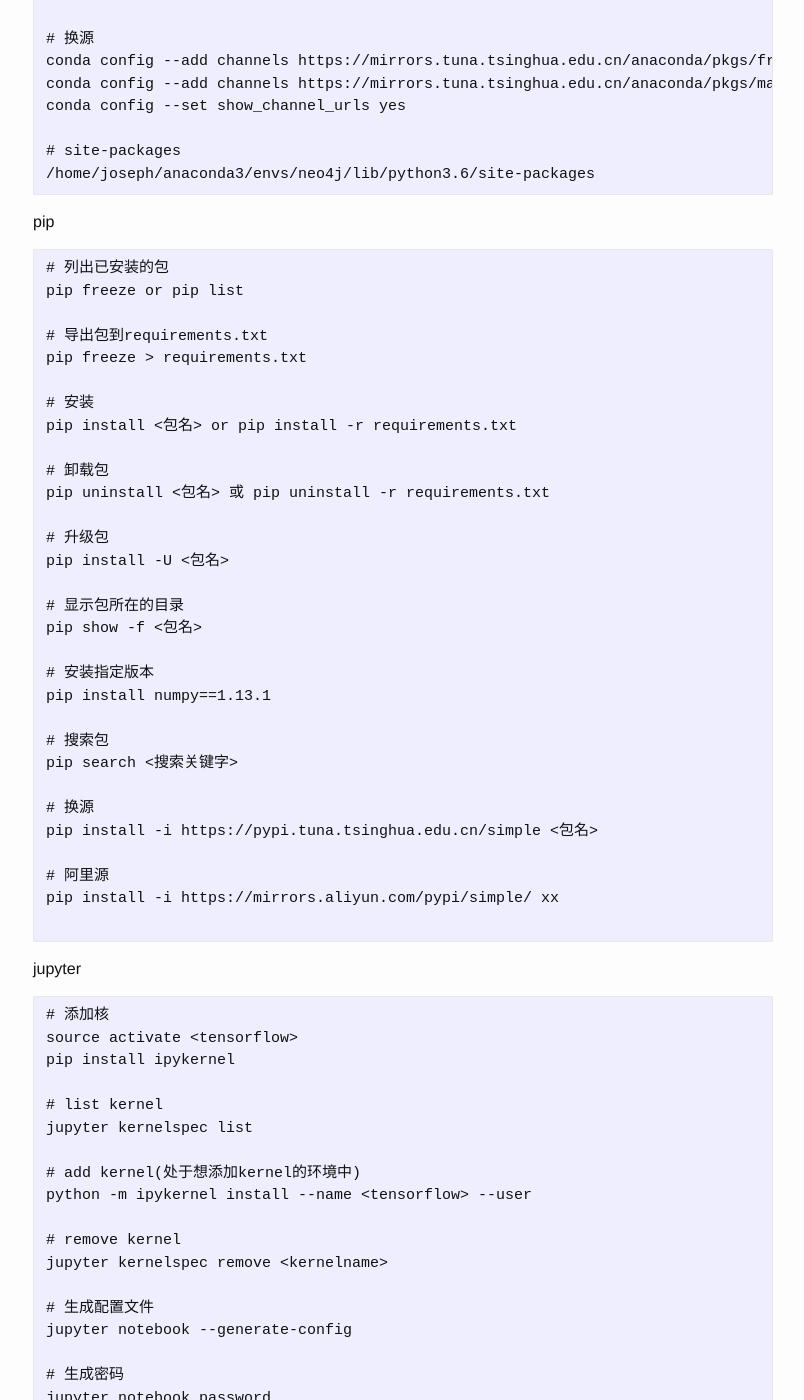
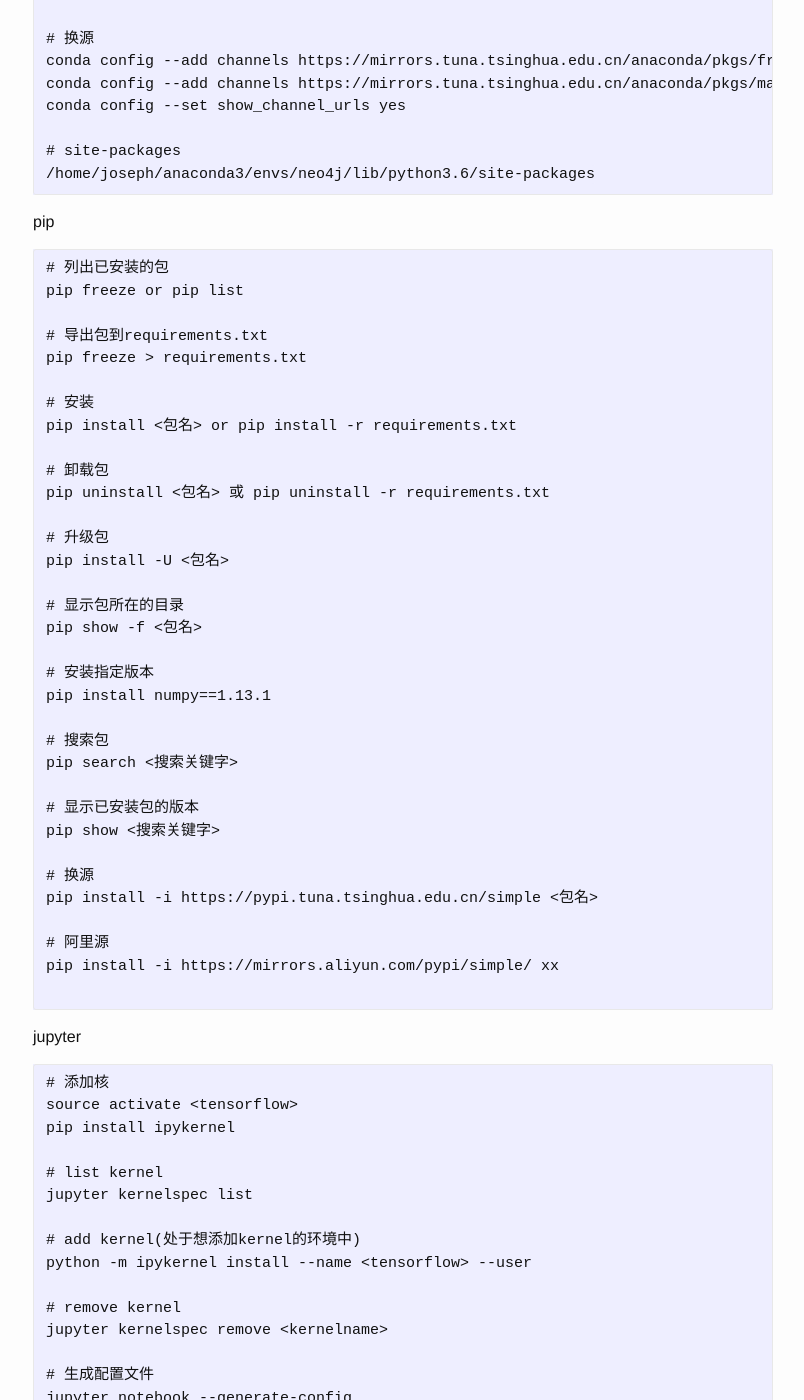
Before and after one commit to josephstalin117/josephstalin117.github.io, a Jekyll site: the page built from _posts/2017-08-10-python.markdown, in a window 1280 px wide and 1400 px high, scrolled down 12488 px. Shown: the whole window, without its empty margins (237-1041 px from the left). Built offline with Jekyll 4.4.1, drawn with Linux system fonts in a browser that asks for light colours.

Commit message:
updaet python show pip

```diff
--- a/_posts/2017-08-10-python.markdown
+++ b/_posts/2017-08-10-python.markdown
@@ -618,6 +618,9 @@ pip install numpy==1.13.1
 # 搜索包
 pip search <搜索关键字>
 
+# 显示已安装包的版本
+pip show <搜索关键字>
+
 # 换源
 pip install -i https://pypi.tuna.tsinghua.edu.cn/simple <包名>
 
```
